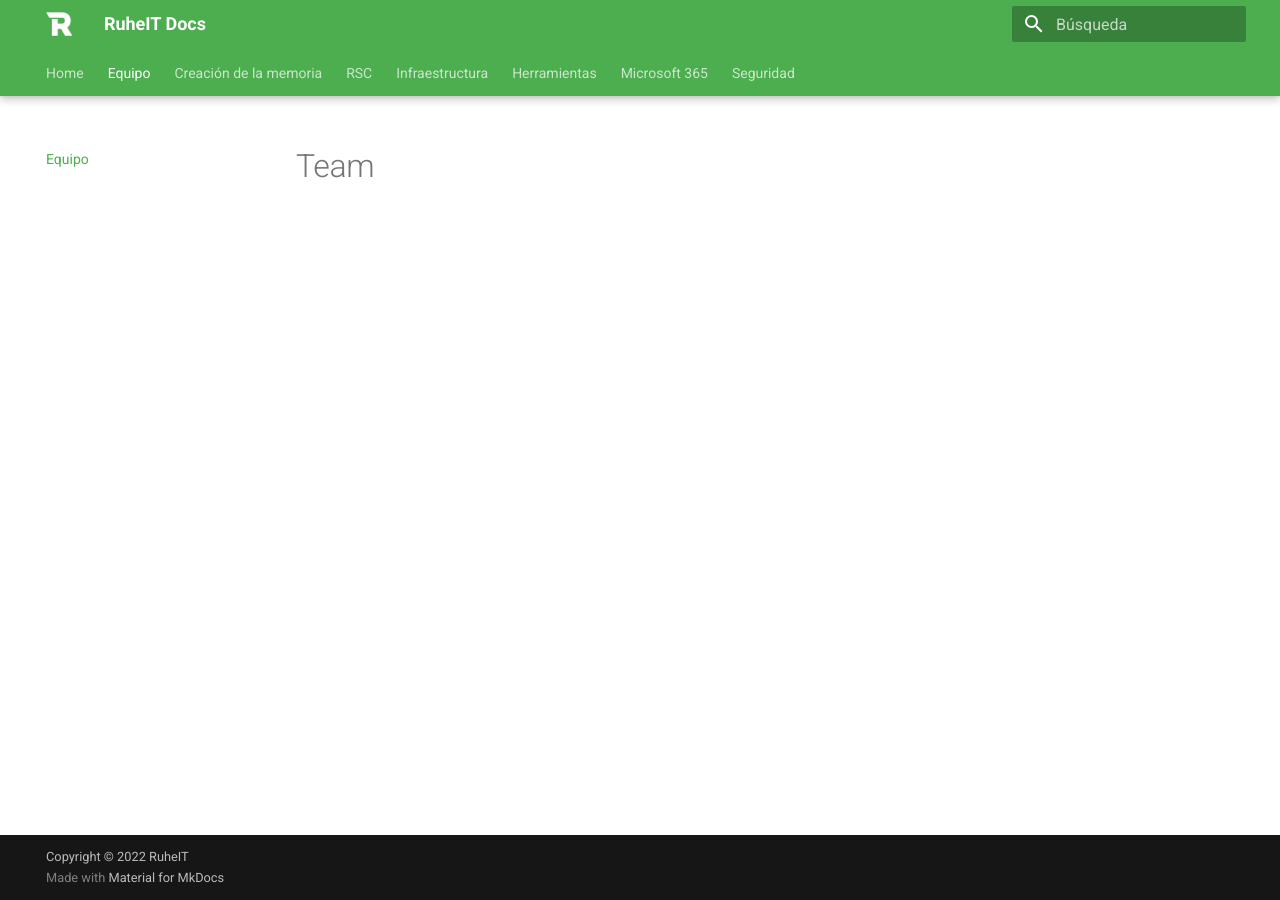
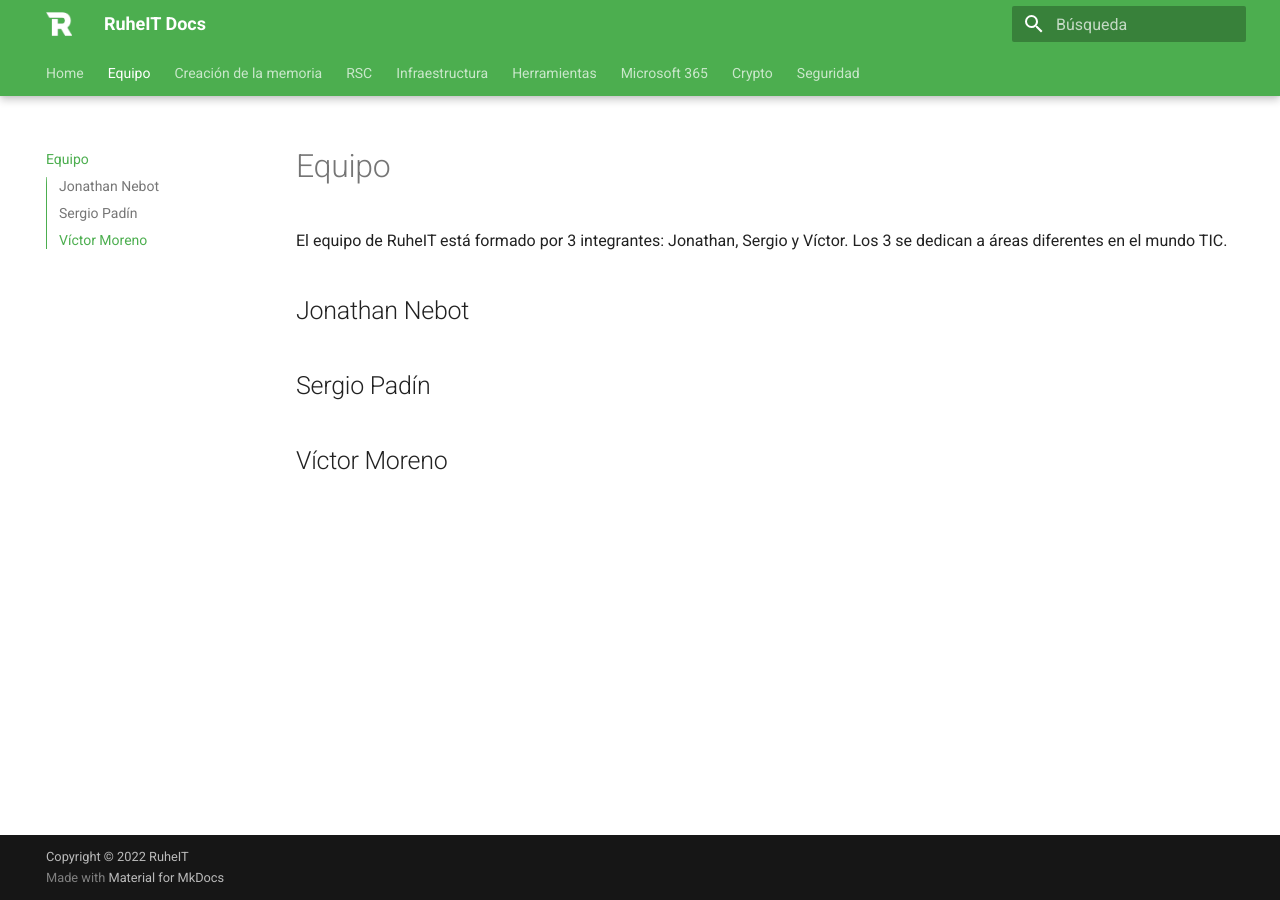
Before and after one commit to RuheIT/docs, an MkDocs documentation site: the page built from docs/equipo.md, in a window 1280 px wide. Built offline with MkDocs 1.6.1 and Material for MkDocs 9.7.7, drawn with Linux system fonts in a browser that asks for light colours.

Commit message:
added outline

```diff
--- a/docs/equipo.md
+++ b/docs/equipo.md
@@ -1 +1,8 @@
-# Team
+# Equipo
+
+El equipo de RuheIT está formado por 3 integrantes: Jonathan, Sergio y Víctor.
+Los 3 se dedican a áreas diferentes en el mundo TIC.
+## Jonathan Nebot
+## Sergio Padín
+
+## Víctor Moreno
--- a/mkdocs.yml
+++ b/mkdocs.yml
@@ -22,6 +22,7 @@ nav:
     - Infraestructura: infra.md
     - Herramientas: herramientas.md
     - Microsoft 365: microsoft365.md
+    - Crypto: crypto.md
     - Seguridad:
       - Mitigaciones realizadas:
         - XMLRPC en WordPress: mitigacionesSeguridad/mitigationXmlrpc.md
```
Also changed, not shown: docs/crypto.md (added, +32 -0 lines), docs/aplicaciones/codimd.md (added), docs/aplicaciones/gophish.md (added), docs/aplicaciones/grafana.md (added), docs/aplicaciones/mailcow.md (added), docs/aplicaciones/nessus.md (added), docs/aplicaciones/portainer.md (added), docs/aplicaciones/pritunl.md (added), docs/aplicaciones/pwndoc.md (added), docs/aplicaciones/vault.md (added), docs/aplicaciones/zabbix.md (added), docs/img/crypto/blockchain01.png (added), docs/img/crypto/nft01.jpg (added), docs/servicios/moodle.md (added).
